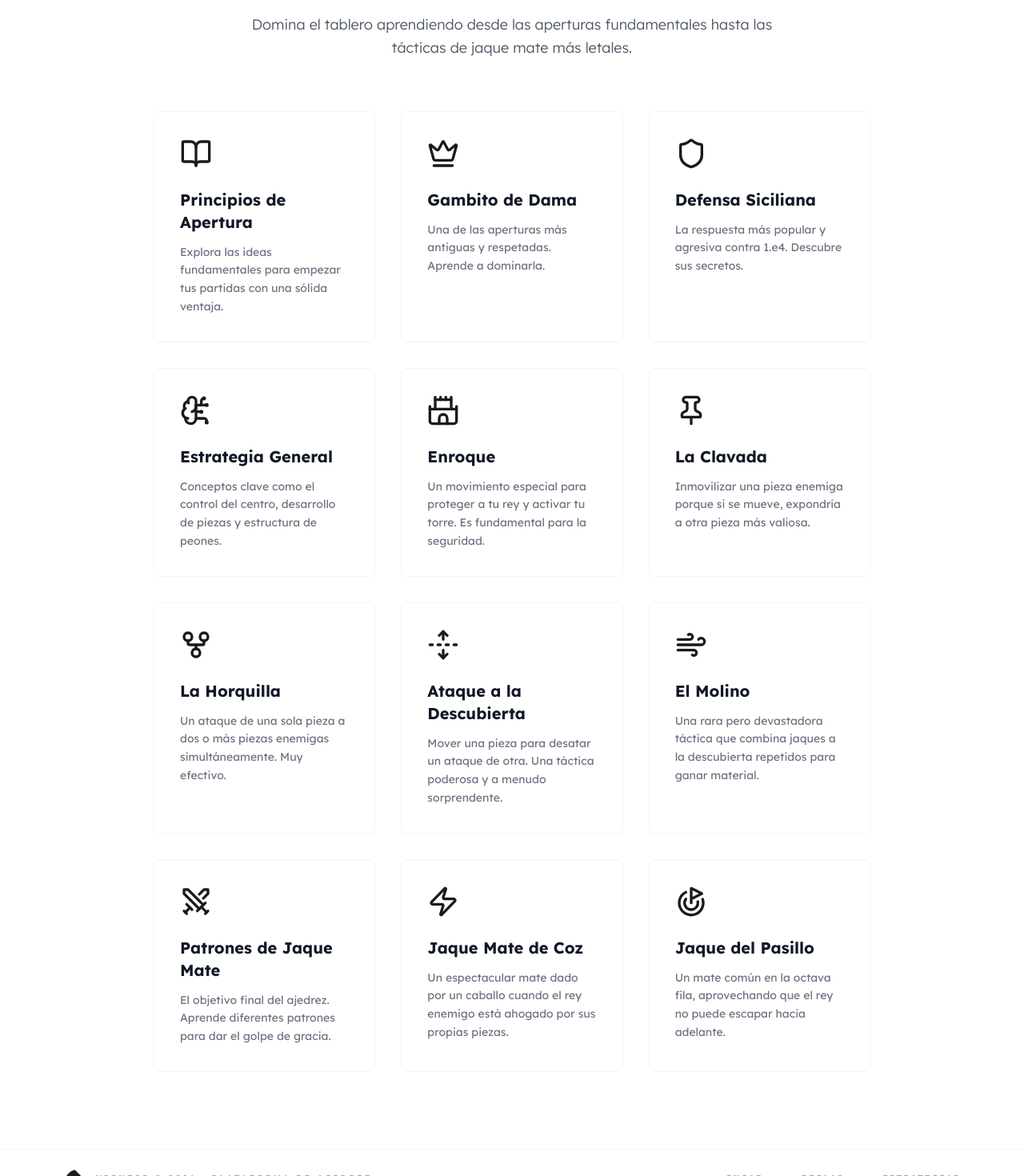
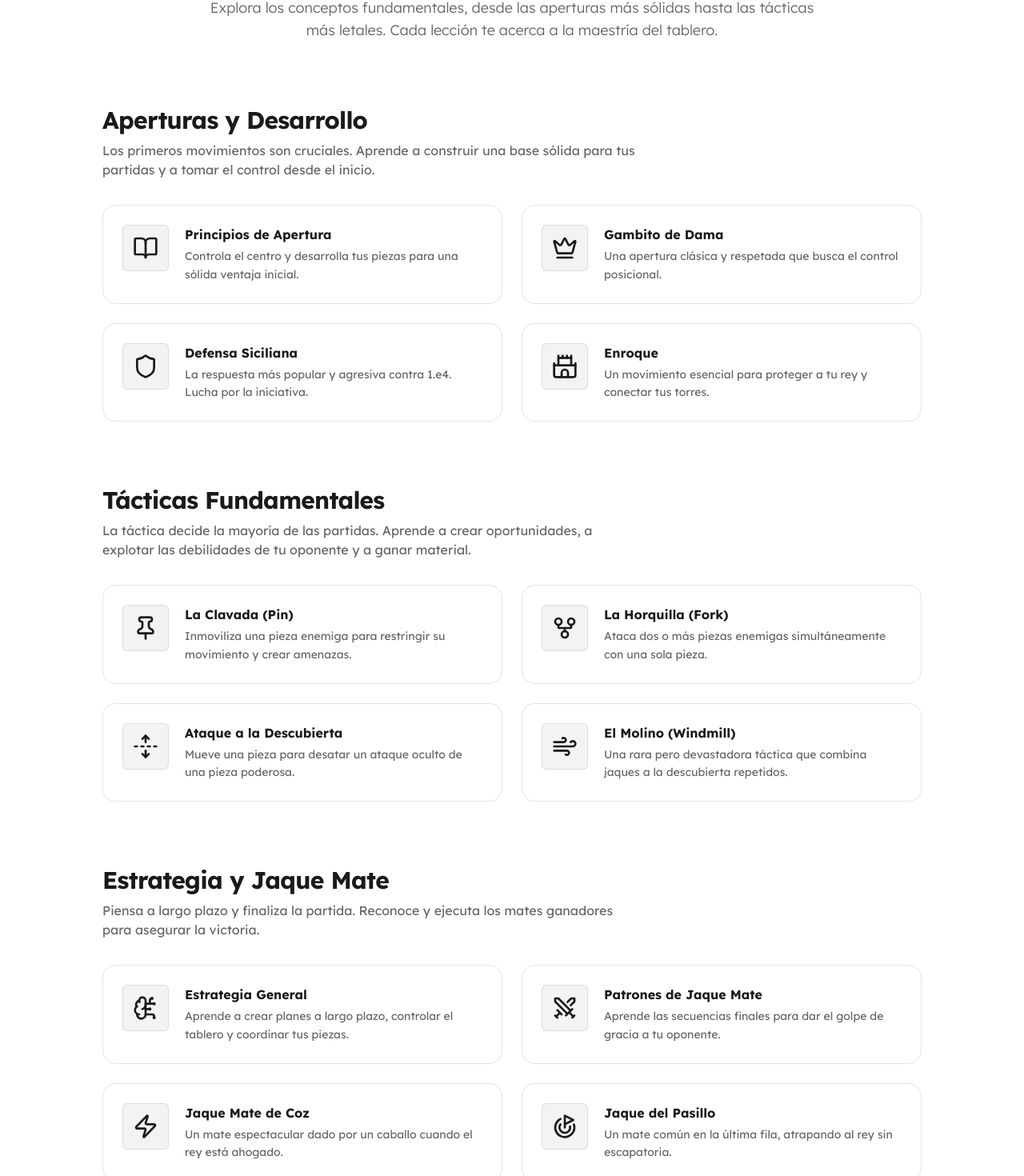
Before and after one commit to yisus17-stack/YiChess, a Next.js app: page /estrategias in a window 1280 px wide. Shown: the part 229-1699 px from the top of the page at 80% size. Built offline with nearby package versions, Linux system fonts and the light colour scheme.

Commit message:
mejora el diseño de toda la pagina de esrategias porque no se no me gust

```diff
--- a/src/app/estrategias/page.tsx
+++ b/src/app/estrategias/page.tsx
@@ -8,106 +8,149 @@ export const metadata: Metadata = {
   description: 'Descubre estrategias y tácticas de ajedrez, desde aperturas hasta jaque mate.',
 };
 
-const strategies = [
+// Section 1: Openings
+const openings = [
   {
     name: 'Principios de Apertura',
-    description: 'Explora las ideas fundamentales para empezar tus partidas con una sólida ventaja.',
-    icon: <BookOpen className="size-10 text-primary" />,
+    description: 'Controla el centro y desarrolla tus piezas para una sólida ventaja inicial.',
+    icon: <BookOpen className="size-8 text-primary" />,
     href: '#'
   },
   {
     name: 'Gambito de Dama',
-    description: 'Una de las aperturas más antiguas y respetadas. Aprende a dominarla.',
-    icon: <Crown className="size-10 text-primary" />,
+    description: 'Una apertura clásica y respetada que busca el control posicional.',
+    icon: <Crown className="size-8 text-primary" />,
     href: '#'
   },
   {
     name: 'Defensa Siciliana',
-    description: 'La respuesta más popular y agresiva contra 1.e4. Descubre sus secretos.',
-    icon: <Shield className="size-10 text-primary" />,
-    href: '#'
-  },
-  {
-    name: 'Estrategia General',
-    description: 'Conceptos clave como el control del centro, desarrollo de piezas y estructura de peones.',
-    icon: <BrainCircuit className="size-10 text-primary" />,
+    description: 'La respuesta más popular y agresiva contra 1.e4. Lucha por la iniciativa.',
+    icon: <Shield className="size-8 text-primary" />,
     href: '#'
   },
   {
     name: 'Enroque',
-    description: 'Un movimiento especial para proteger a tu rey y activar tu torre. Es fundamental para la seguridad.',
-    icon: <Castle className="size-10 text-primary" />,
+    description: 'Un movimiento esencial para proteger a tu rey y conectar tus torres.',
+    icon: <Castle className="size-8 text-primary" />,
+    href: '#'
+  },
+];
+
+// Section 2: Tactics
+const tactics = [
+  {
+    name: 'La Clavada (Pin)',
+    description: 'Inmoviliza una pieza enemiga para restringir su movimiento y crear amenazas.',
+    icon: <Pin className="size-8 text-primary" />,
     href: '#'
   },
   {
-    name: 'La Clavada',
-    description: 'Inmovilizar una pieza enemiga porque si se mueve, expondría a otra pieza más valiosa.',
-    icon: <Pin className="size-10 text-primary" />,
-    href: '#'
-  },
-  {
-    name: 'La Horquilla',
-    description: 'Un ataque de una sola pieza a dos o más piezas enemigas simultáneamente. Muy efectivo.',
-    icon: <GitFork className="size-10 text-primary" />,
+    name: 'La Horquilla (Fork)',
+    description: 'Ataca dos o más piezas enemigas simultáneamente con una sola pieza.',
+    icon: <GitFork className="size-8 text-primary" />,
     href: '#'
   },
   {
     name: 'Ataque a la Descubierta',
-    description: 'Mover una pieza para desatar un ataque de otra. Una táctica poderosa y a menudo sorprendente.',
-    icon: <UnfoldVertical className="size-10 text-primary" />,
+    description: 'Mueve una pieza para desatar un ataque oculto de una pieza poderosa.',
+    icon: <UnfoldVertical className="size-8 text-primary" />,
     href: '#'
   },
   {
-    name: 'El Molino',
-    description: 'Una rara pero devastadora táctica que combina jaques a la descubierta repetidos para ganar material.',
-    icon: <Wind className="size-10 text-primary" />,
+    name: 'El Molino (Windmill)',
+    description: 'Una rara pero devastadora táctica que combina jaques a la descubierta repetidos.',
+    icon: <Wind className="size-8 text-primary" />,
+    href: '#'
+  },
+];
+
+// Section 3: Strategy & Mates
+const strategyAndMates = [
+  {
+    name: 'Estrategia General',
+    description: 'Aprende a crear planes a largo plazo, controlar el tablero y coordinar tus piezas.',
+    icon: <BrainCircuit className="size-8 text-primary" />,
     href: '#'
   },
   {
     name: 'Patrones de Jaque Mate',
-    description: 'El objetivo final del ajedrez. Aprende diferentes patrones para dar el golpe de gracia.',
-    icon: <Swords className="size-10 text-primary" />,
+    description: 'Aprende las secuencias finales para dar el golpe de gracia a tu oponente.',
+    icon: <Swords className="size-8 text-primary" />,
     href: '#'
   },
   {
     name: 'Jaque Mate de Coz',
-    description: 'Un espectacular mate dado por un caballo cuando el rey enemigo está ahogado por sus propias piezas.',
-    icon: <Zap className="size-10 text-primary" />,
+    description: 'Un mate espectacular dado por un caballo cuando el rey está ahogado.',
+    icon: <Zap className="size-8 text-primary" />,
     href: '#'
   },
   {
     name: 'Jaque del Pasillo',
-    description: 'Un mate común en la octava fila, aprovechando que el rey no puede escapar hacia adelante.',
-    icon: <Goal className="size-10 text-primary" />,
+    description: 'Un mate común en la última fila, atrapando al rey sin escapatoria.',
+    icon: <Goal className="size-8 text-primary" />,
     href: '#'
   },
 ];
+
+const StrategyCard = ({ name, description, icon, href }: { name: string, description: string, icon: React.ReactNode, href: string }) => (
+  <Link href={href} className="block h-full">
+    <div className="group bg-card border border-border rounded-2xl p-6 h-full transition-all duration-300 hover:shadow-lg hover:border-primary/20 hover:-translate-y-1 flex items-start gap-5">
+      <div className="bg-primary/5 border border-primary/10 rounded-lg p-3 shrink-0">
+        {icon}
+      </div>
+      <div className="flex flex-col">
+        <h3 className="text-base font-bold text-foreground mb-1 group-hover:text-primary transition-colors">{name}</h3>
+        <p className="text-muted-foreground text-sm leading-relaxed">{description}</p>
+      </div>
+    </div>
+  </Link>
+);
+
 
 export default function StrategiesPage() {
   return (
     <div className="max-w-[1200px] w-full px-10 pb-24">
       <AppBreadcrumb />
-      <div className='max-w-4xl mx-auto'>
-        <header className="text-center mb-16">
-            <h1 className="text-[#1a1a1a] dark:text-white text-5xl font-extrabold leading-tight tracking-tight mb-6">Estrategias y Tácticas</h1>
-            <p className="text-gray-600 dark:text-gray-400 text-lg font-light leading-relaxed max-w-2xl mx-auto">
-                Domina el tablero aprendiendo desde las aperturas fundamentales hasta las tácticas de jaque mate más letales.
+      <div className='max-w-5xl mx-auto'>
+        <header className="text-center mb-20">
+            <h1 className="text-5xl font-extrabold text-foreground tracking-tighter mb-4">Domina el Arte del Ajedrez</h1>
+            <p className="text-lg font-light text-muted-foreground max-w-3xl mx-auto">
+                Explora los conceptos fundamentales, desde las aperturas más sólidas hasta las tácticas más letales. Cada lección te acerca a la maestría del tablero.
             </p>
         </header>
 
-        <div className="grid grid-cols-1 md:grid-cols-2 lg:grid-cols-3 gap-8">
-          {strategies.map((strategy) => (
-            <Link href={strategy.href} key={strategy.name}>
-              <div className="group bg-white dark:bg-card border border-gray-100 dark:border-border rounded-xl p-8 h-full transition-all duration-300 hover:shadow-2xl hover:-translate-y-2">
-                <div className="mb-6">
-                  {strategy.icon}
-                </div>
-                <h3 className="text-xl font-bold text-gray-900 dark:text-white mb-3">{strategy.name}</h3>
-                <p className="text-gray-500 dark:text-muted-foreground text-sm leading-relaxed">{strategy.description}</p>
+        <div className="space-y-20">
+            <section>
+              <h2 className="text-3xl font-bold tracking-tight text-foreground mb-2">Aperturas y Desarrollo</h2>
+              <p className="text-muted-foreground mb-8 max-w-2xl">Los primeros movimientos son cruciales. Aprende a construir una base sólida para tus partidas y a tomar el control desde el inicio.</p>
+              <div className="grid grid-cols-1 md:grid-cols-2 gap-6">
+                {openings.map((strategy) => (
+                  <StrategyCard key={strategy.name} {...strategy} />
+                ))}
               </div>
-            </Link>
-          ))}
+            </section>
+
+            <section>
+              <h2 className="text-3xl font-bold tracking-tight text-foreground mb-2">Tácticas Fundamentales</h2>
+              <p className="text-muted-foreground mb-8 max-w-2xl">La táctica decide la mayoría de las partidas. Aprende a crear oportunidades, a explotar las debilidades de tu oponente y a ganar material.</p>
+              <div className="grid grid-cols-1 md:grid-cols-2 gap-6">
+                {tactics.map((strategy) => (
+                  <StrategyCard key={strategy.name} {...strategy} />
+                ))}
+              </div>
+            </section>
+
+            <section>
+              <h2 className="text-3xl font-bold tracking-tight text-foreground mb-2">Estrategia y Jaque Mate</h2>
+              <p className="text-muted-foreground mb-8 max-w-2xl">Piensa a largo plazo y finaliza la partida. Reconoce y ejecuta los mates ganadores para asegurar la victoria.</p>
+              <div className="grid grid-cols-1 md:grid-cols-2 gap-6">
+                {strategyAndMates.map((strategy) => (
+                  <StrategyCard key={strategy.name} {...strategy} />
+                ))}
+              </div>
+            </section>
         </div>
+
       </div>
     </div>
   );
--- a/src/components/layout/header.tsx
+++ b/src/components/layout/header.tsx
@@ -35,18 +35,18 @@ function SearchDialog() {
     { title: 'Estrategias', path: '/estrategias', description: 'Descubre estrategias, aperturas y tácticas para mejorar tu juego y ganar más partidas.', keywords: 'tácticas aperturas mates' },
     { title: 'Contacto', path: '/contacto', description: 'Envíanos tus sugerencias, preguntas o comentarios sobre YiChess.', keywords: 'email mensaje' },
     // Estrategias individuales
-    { title: 'Principios de Apertura', path: '/estrategias', description: 'Explora las ideas fundamentales para empezar tus partidas con una sólida ventaja.', keywords: 'estrategia apertura' },
-    { title: 'Gambito de Dama', path: '/estrategias', description: 'Una de las aperturas más antiguas y respetadas. Aprende a dominarla.', keywords: 'estrategia apertura' },
-    { title: 'Defensa Siciliana', path: '/estrategias', description: 'La respuesta más popular y agresiva contra 1.e4. Descubre sus secretos.', keywords: 'estrategia apertura defensa' },
-    { title: 'Estrategia General', path: '/estrategias', description: 'Conceptos clave como el control del centro, desarrollo de piezas y estructura de peones.', keywords: 'estrategia conceptos' },
-    { title: 'Enroque', path: '/estrategias', description: 'Un movimiento especial para proteger a tu rey y activar tu torre. Es fundamental para la seguridad.', keywords: 'estrategia movimiento especial rey torre seguridad' },
-    { title: 'La Clavada', path: '/estrategias', description: 'Inmovilizar una pieza enemiga porque si se mueve, expondría a otra pieza más valiosa.', keywords: 'estrategia táctica pin' },
-    { title: 'La Horquilla', path: '/estrategias', description: 'Un ataque de una sola pieza a dos o más piezas enemigas simultáneamente. Muy efectivo.', keywords: 'estrategia táctica fork' },
-    { title: 'Ataque a la Descubierta', path: '/estrategias', description: 'Mover una pieza para desatar un ataque de otra. Una táctica poderosa y a menudo sorprendente.', keywords: 'estrategia táctica discovered attack' },
-    { title: 'El Molino', path: '/estrategias', description: 'Una rara pero devastadora táctica que combina jaques a la descubierta repetidos para ganar material.', keywords: 'estrategia táctica windmill' },
-    { title: 'Patrones de Jaque Mate', path: '/estrategias', description: 'El objetivo final del ajedrez. Aprende diferentes patrones para dar el golpe de gracia.', keywords: 'estrategia táctica fin de juego mate' },
-    { title: 'Jaque Mate de Coz', path: '/estrategias', description: 'Un espectacular mate dado por un caballo cuando el rey enemigo está ahogado por sus propias piezas.', keywords: 'estrategia táctica mate ahogado caballo smothered mate' },
-    { title: 'Jaque del Pasillo', path: '/estrategias', description: 'Un mate común en la octava fila, aprovechando que el rey no puede escapar hacia adelante.', keywords: 'estrategia táctica mate pasillo back-rank mate' },
+    { title: 'Principios de Apertura', path: '/estrategias', description: 'Controla el centro y desarrolla tus piezas para una sólida ventaja inicial.', keywords: 'estrategia apertura desarrollo' },
+    { title: 'Gambito de Dama', path: '/estrategias', description: 'Una apertura clásica y respetada que busca el control posicional.', keywords: 'estrategia apertura' },
+    { title: 'Defensa Siciliana', path: '/estrategias', description: 'La respuesta más popular y agresiva contra 1.e4. Lucha por la iniciativa.', keywords: 'estrategia apertura defensa' },
+    { title: 'Enroque', path: '/estrategias', description: 'Un movimiento esencial para proteger a tu rey y conectar tus torres.', keywords: 'estrategia movimiento especial rey torre seguridad' },
+    { title: 'La Clavada (Pin)', path: '/estrategias', description: 'Inmoviliza una pieza enemiga para restringir su movimiento y crear amenazas.', keywords: 'estrategia táctica pin' },
+    { title: 'La Horquilla (Fork)', path: '/estrategias', description: 'Ataca dos o más piezas enemigas simultáneamente con una sola pieza.', keywords: 'estrategia táctica fork' },
+    { title: 'Ataque a la Descubierta', path: '/estrategias', description: 'Mueve una pieza para desatar un ataque oculto de una pieza poderosa.', keywords: 'estrategia táctica discovered attack' },
+    { title: 'El Molino (Windmill)', path: '/estrategias', description: 'Una rara pero devastadora táctica que combina jaques a la descubierta repetidos.', keywords: 'estrategia táctica windmill' },
+    { title: 'Estrategia General', path: '/estrategias', description: 'Aprende a crear planes a largo plazo, controlar el tablero y coordinar tus piezas.', keywords: 'estrategia conceptos planificación' },
+    { title: 'Patrones de Jaque Mate', path: '/estrategias', description: 'Aprende las secuencias finales para dar el golpe de gracia a tu oponente.', keywords: 'estrategia táctica fin de juego mate' },
+    { title: 'Jaque Mate de Coz', path: '/estrategias', description: 'Un mate espectacular dado por un caballo cuando el rey está ahogado.', keywords: 'estrategia táctica mate ahogado caballo smothered mate' },
+    { title: 'Jaque del Pasillo', path: '/estrategias', description: 'Un mate común en la última fila, atrapando al rey sin escapatoria.', keywords: 'estrategia táctica mate pasillo back-rank mate' },
   ];
 
   React.useEffect(() => {
```
